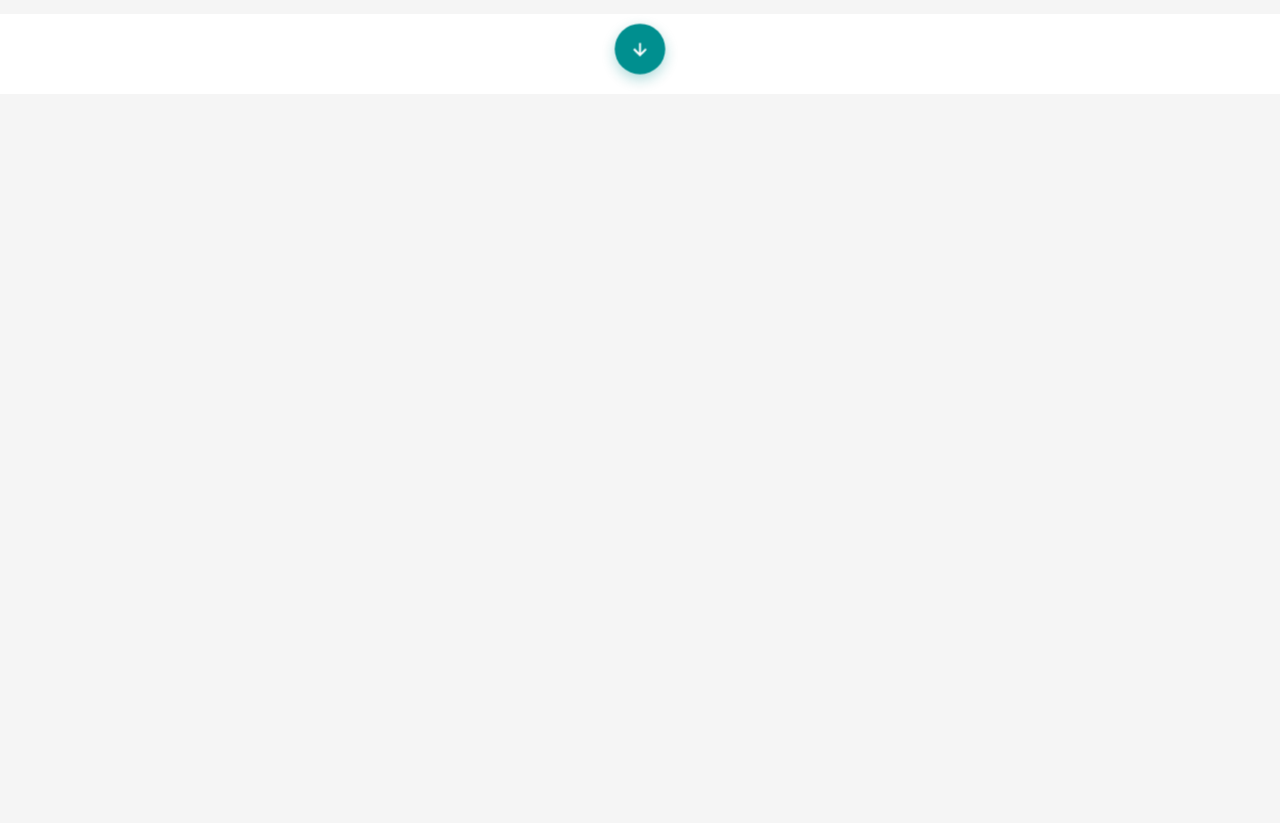
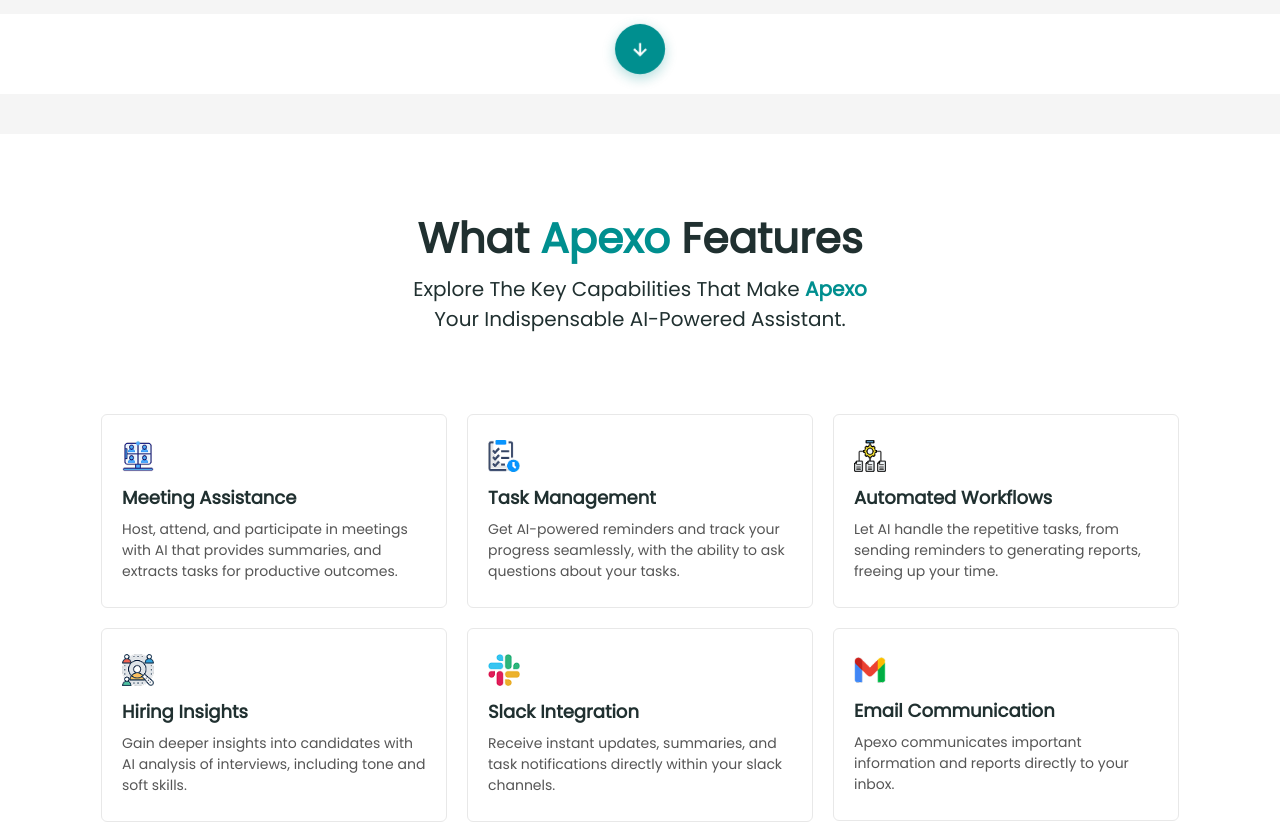
Before and after one commit to Saleh-Ghalayini/Apexo, a React (Vite) app in the folder client/: page / in a window 1280 px wide. Shown: the part 720-1543 px from the top of the page. Before the commit the page ends 854 px from the top, so only its background shows below. Built offline with nearby package versions, Linux system fonts and the light colour scheme.

Commit message:
imported the features section into the landing page

```diff
--- a/client/src/pages/LandingPage/LandingPage.tsx
+++ b/client/src/pages/LandingPage/LandingPage.tsx
@@ -1,6 +1,7 @@
 import ArrowDown from '../../components/ArrowDown';
 import Header from '../../components/Header';
 import Hero from '../../components/Hero';
+import Features from '../../components/Features';
 import './landingPage.css';
 import React from 'react';
 
@@ -11,6 +12,7 @@ const LandingPage: React.FC = () => {
             <Header />
             <Hero />
             <ArrowDown />
+            <Features />
         </div>
     );
 }
```
